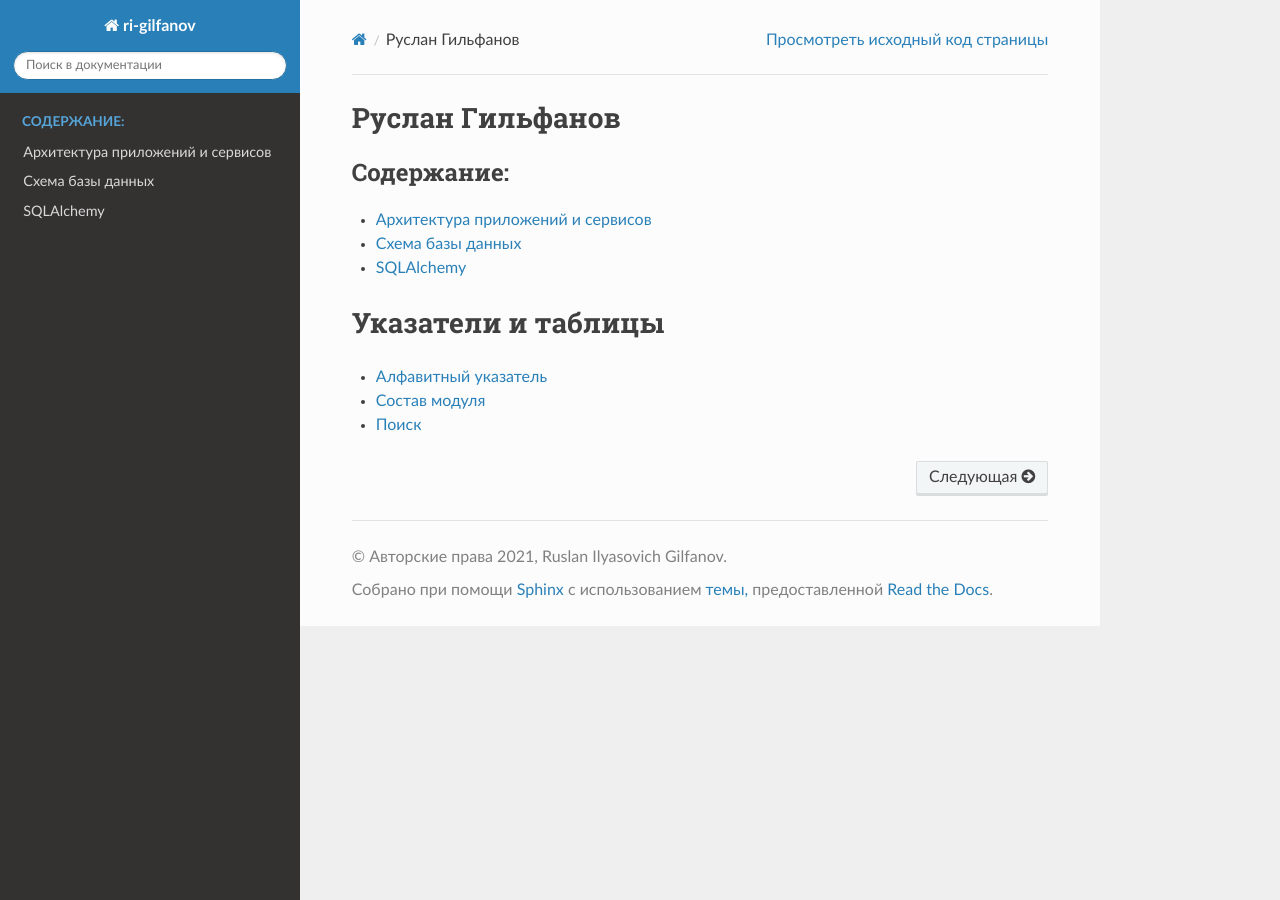
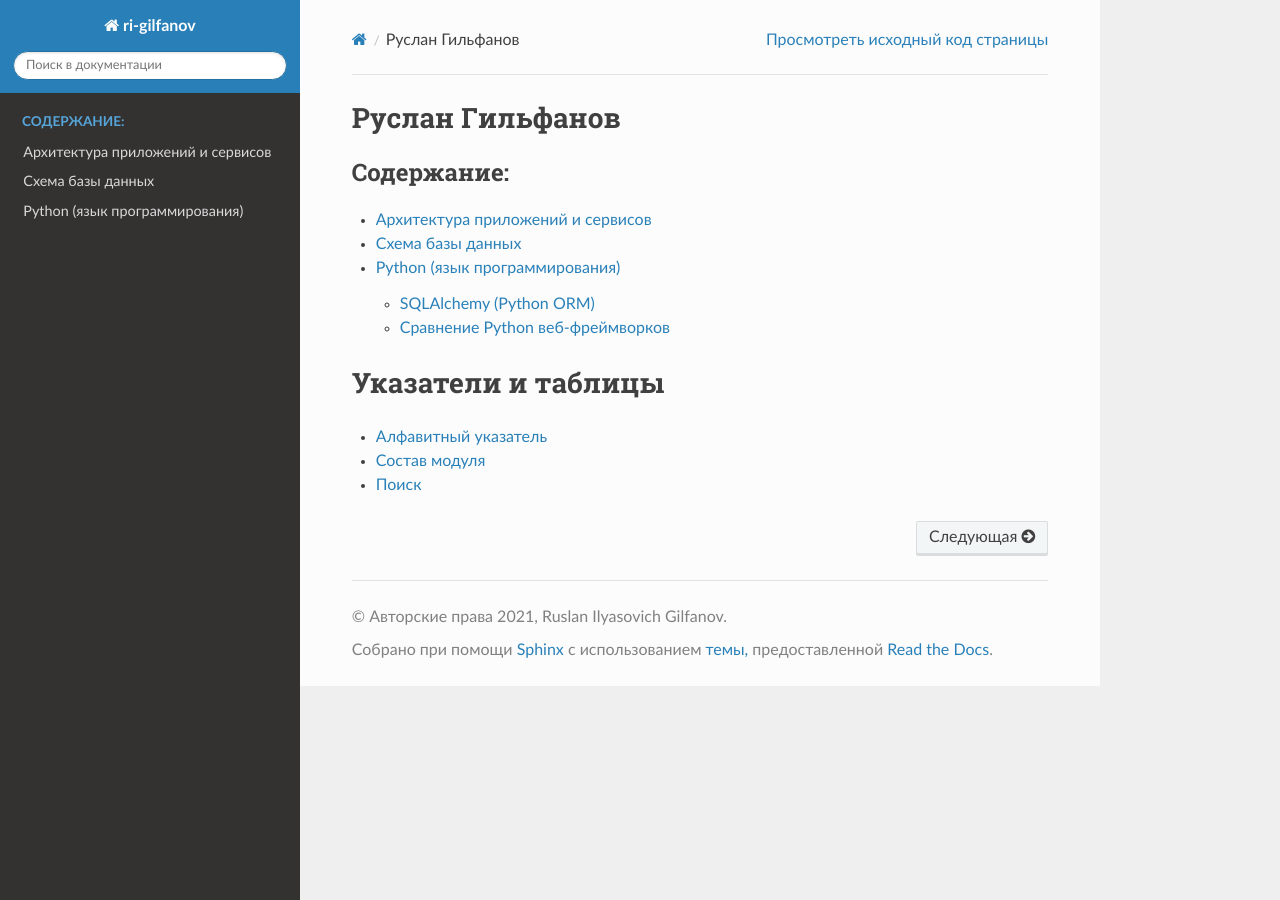
Before and after one commit to ri-gilfanov/ri-gilfanov, a Sphinx documentation site: the page built from docs/index.rst, in a window 1280 px wide. Built offline with Sphinx 7.4.7 and the Read the Docs theme 2.0.0, drawn with Linux system fonts in a browser that asks for light colours.

Commit message:
Refactor. Add Python section and web-browser subsection

```diff
--- a/docs/index.rst
+++ b/docs/index.rst
@@ -12,7 +12,7 @@
 
    architecture
    db_scheme
-   sqlalchemy
+   python/index
 
 
 Указатели и таблицы
--- a/docs/sqlalchemy.rst
+++ b/docs/python/sqlalchemy/index.rst
@@ -1,6 +1,6 @@
-==========
-SQLAlchemy
-==========
+=======================
+SQLAlchemy (Python ORM)
+=======================
 * Убедитесь, что все сопоставленные классы (англ. mapped classes) прямо или
   косвенно подхватываются при запуске приложения / сервиса.
 * Пишите тест на создание таблиц базы данных.
```
Also changed, not shown: docs/python/index.rst (added, +9 -0 lines), docs/python/web-frameworks/index.rst (added, +26 -0 lines).
